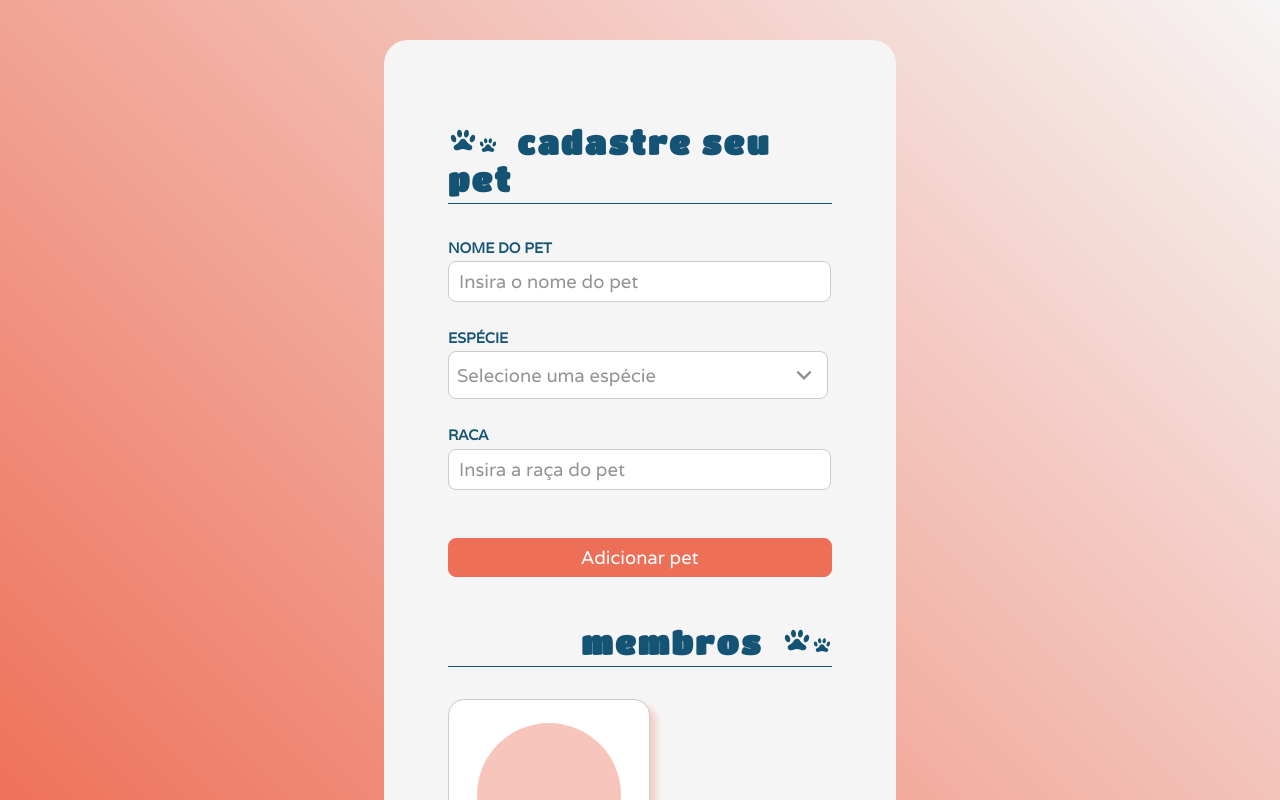
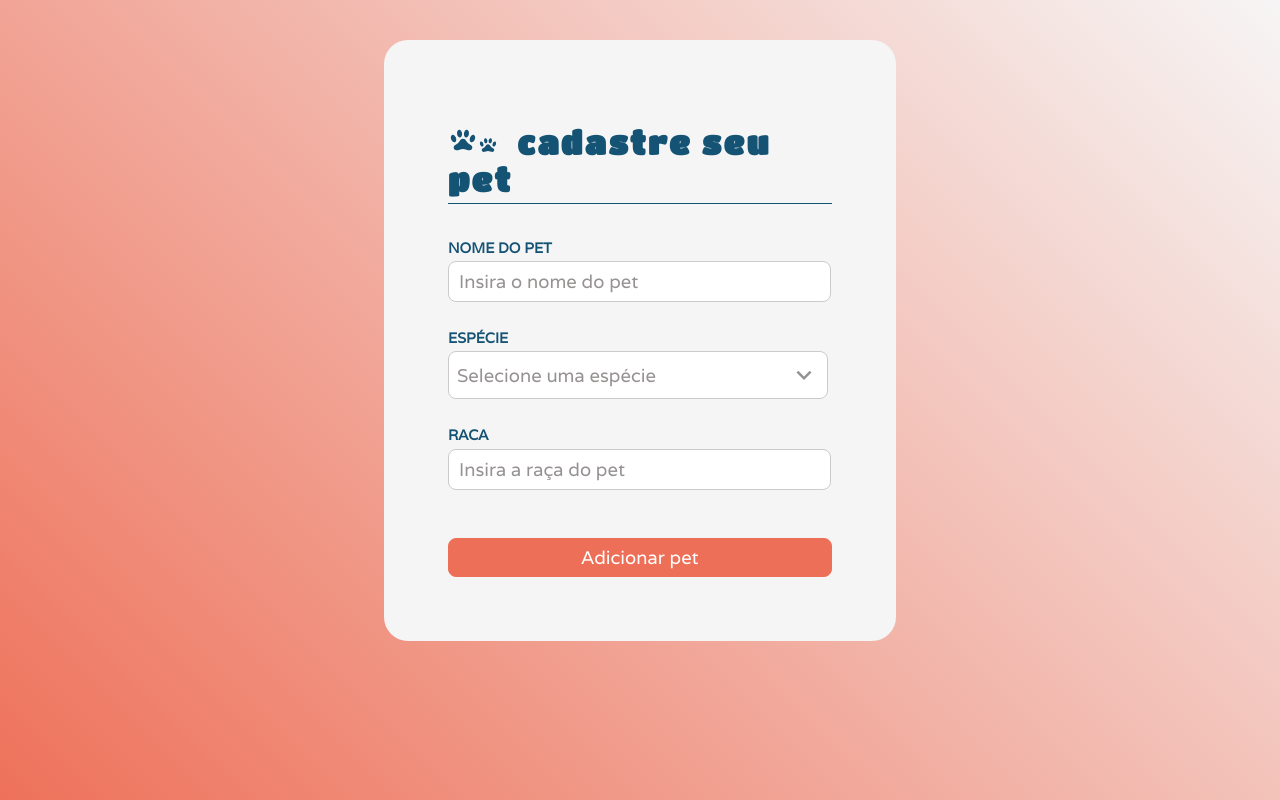
Before and after one commit to laufoes/pet-form, a React (Create React App) app: page / in a window 1280 px wide. Shown: the top 800 px of the page. Built offline with nearby package versions, Linux system fonts and the light colour scheme.

Commit message:
Botão Adicionar pet cria componente Dashboard dinamicamente

```diff
--- a/src/components/Formulário/index.tsx
+++ b/src/components/Formulário/index.tsx
@@ -10,17 +10,17 @@ export default function Formulario() {
     const [ nome, setNome ] = useState('');
     const [ especie, setEspecie ] = useState('');
     const [ raca, setRaca ] = useState('');
+    const [ dashboard, setDashboard ] = useState(false);
 
-    // function onChange(evento: any) {
-    //     const { name, value } = evento.target.value;
-    // }
-    // const alteraValor = evento: React.ChangeEvent<HTMLInputElement) => {
-
-    // }
+    const atualizaDashboard = () => {
+        if(nome && especie && raca !== '') {
+            setDashboard(true);
+        }
+    };
     const enviaFormulario = (evento: React.FormEvent) => {
         evento.preventDefault();
+        atualizaDashboard();
     }
-
 return(
     <div className={styles.formulario}>
         <h1 className={styles.formulario__titulo}>
@@ -29,7 +29,7 @@ return(
             &nbsp;
             cadastre seu pet
             </h1>
-            <form onSubmit={enviaFormulario}>
+            <form onSubmit={(enviaFormulario)}>
                 <Input
                     type="text"
                     name="nome do pet"
@@ -49,10 +49,9 @@ return(
                     raca={raca}
                     setRaca={setRaca}
                 />
-                {/* select idade em anos */}
                 <Botao btnText="Adicionar pet"/>
             </form>
-            <Dashboard nome={nome} especie={especie} raca={raca}/>
+            {dashboard ? <Dashboard nome={nome} especie={especie} raca={raca}/> : null}
     </div>
     )
 }
```
